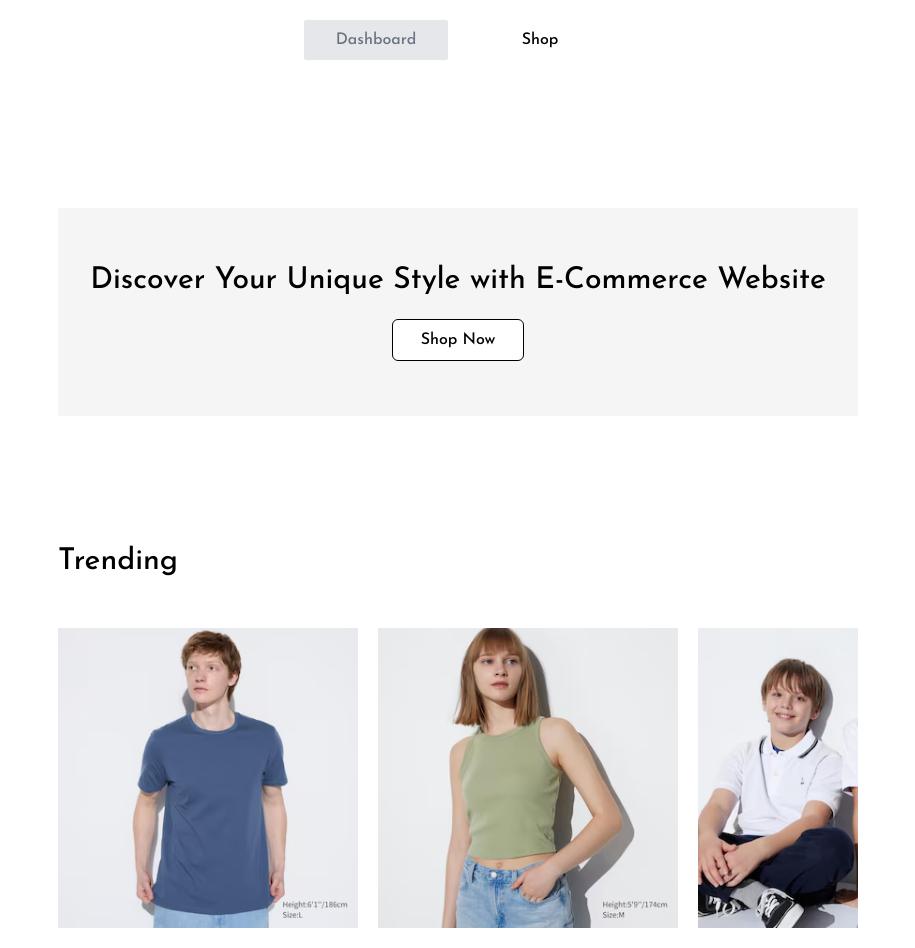
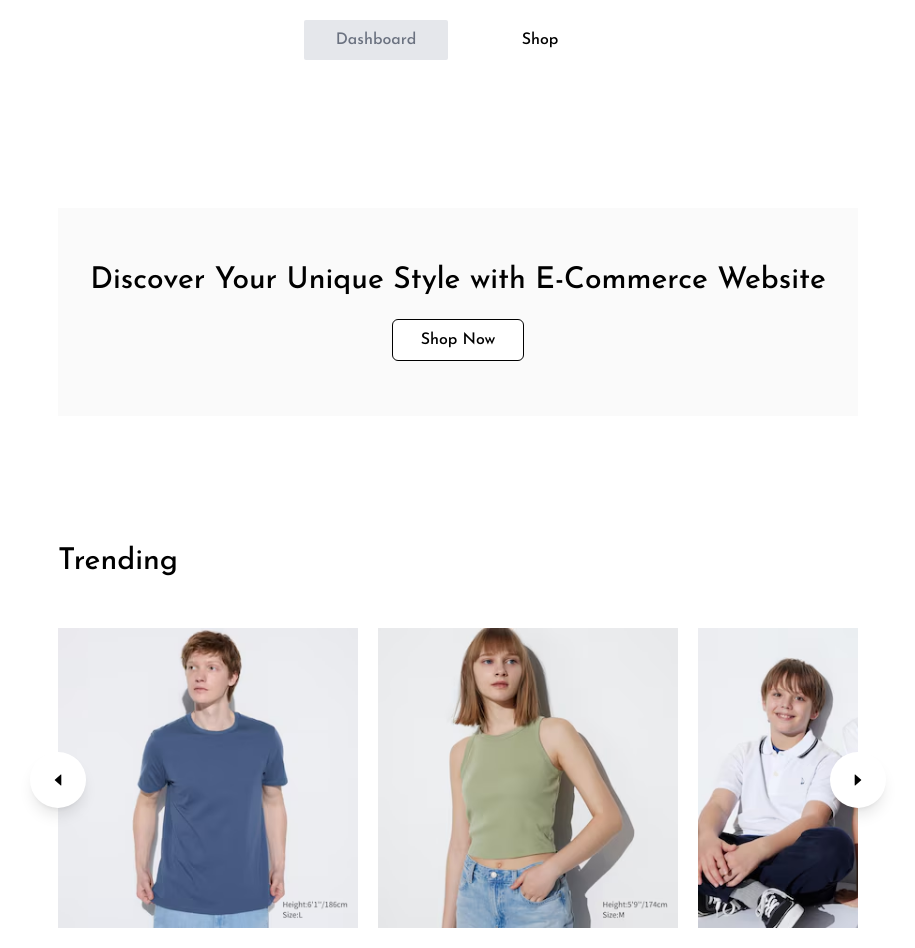
Before and after one commit to jjustinlovell/FE-TEST, a React (Vite) app: page /dashboard in a window 1280 px wide. Shown: the top 948 px of the page, without its empty margins (182-1097 px from the left). Built offline with nearby package versions, Linux system fonts and the light colour scheme.

Commit message:
adding scrollLeft & scrollRight button

```diff
--- a/package.json
+++ b/package.json
@@ -13,6 +13,7 @@
     "react": "^18.3.1",
     "react-dom": "^18.3.1",
     "react-hot-toast": "^2.4.1",
+    "react-icons": "^5.3.0",
     "react-router-dom": "^6.27.0"
   },
   "devDependencies": {
--- a/src/pages/Dashboard.jsx
+++ b/src/pages/Dashboard.jsx
@@ -1,15 +1,28 @@
-import React from "react";
-import { NavLink } from "react-router-dom";
-import Trending from "../ui/ProductList";
+import React, { useRef } from "react";
 import Button from "../ui/Button";
 import TrendingProduct from "../data/TrendingProduct";
 import ProductList from "../ui/ProductList";
+import { AiFillCaretRight, AiFillCaretLeft } from "react-icons/ai";
 
 export default function Dashboard() {
   const username = localStorage.getItem("name");
+  const scrollX = useRef(null);
+
+  const scrollRight = () => {
+    scrollX.current.scrollBy({
+      left: 300,
+    });
+  };
+
+  const scrollLeft = () => {
+    scrollX.current.scrollBy({
+      left: -300,
+    });
+  };
+
   return (
     <div className="my-20 md:px-20">
-      <div className="flex flex-col items-center justify-center gap-5 mt-32 text-center align-middle h-52 bg-neutral-100">
+      <div className="flex flex-col items-center justify-center gap-5 mt-32 text-center align-middle h-52 bg-neutral-50">
         <h1 className="text-xl md:text-3xl">
           Discover Your Unique Style with E-Commerce Website
         </h1>
@@ -18,11 +31,26 @@ export default function Dashboard() {
           Shop Now
         </Button>
       </div>
-      <div className="mt-32">
+      <div className="relative mt-32">
         <h1 className="text-3xl">Trending</h1>
-        <div className="flex gap-5 py-12 overflow-scroll hide-scrollbar">
+        <div
+          className="flex gap-5 py-12 overflow-scroll hide-scrollbar scroll-smooth"
+          ref={scrollX}
+        >
           <ProductList selectedProducts={TrendingProduct} />
         </div>
+        <button
+          className="absolute p-5 bg-white rounded-full shadow-lg -right-7 top-52"
+          onClick={scrollRight}
+        >
+          <AiFillCaretRight />
+        </button>
+        <button
+          className="absolute p-5 bg-white rounded-full shadow-lg -left-7 top-52"
+          onClick={scrollLeft}
+        >
+          <AiFillCaretLeft />
+        </button>
       </div>
     </div>
   );
--- a/src/ui/Button.jsx
+++ b/src/ui/Button.jsx
@@ -10,7 +10,7 @@ export default function Button({
   isActive,
 }) {
   const base =
-    "md:px-7 px-3 py-2 rounded-md transition-all duration-500 border border-black";
+    "md:px-7 px-3 py-2 rounded-md transition-all duration-500 border border-black hover:opacity-50";
 
   const isActiveBtn = "opacity-30";
   const inActiveBtn = "bg-gray-100"
```
Also changed, not shown: 1 other file (tests, documents, lock files or other folders).
